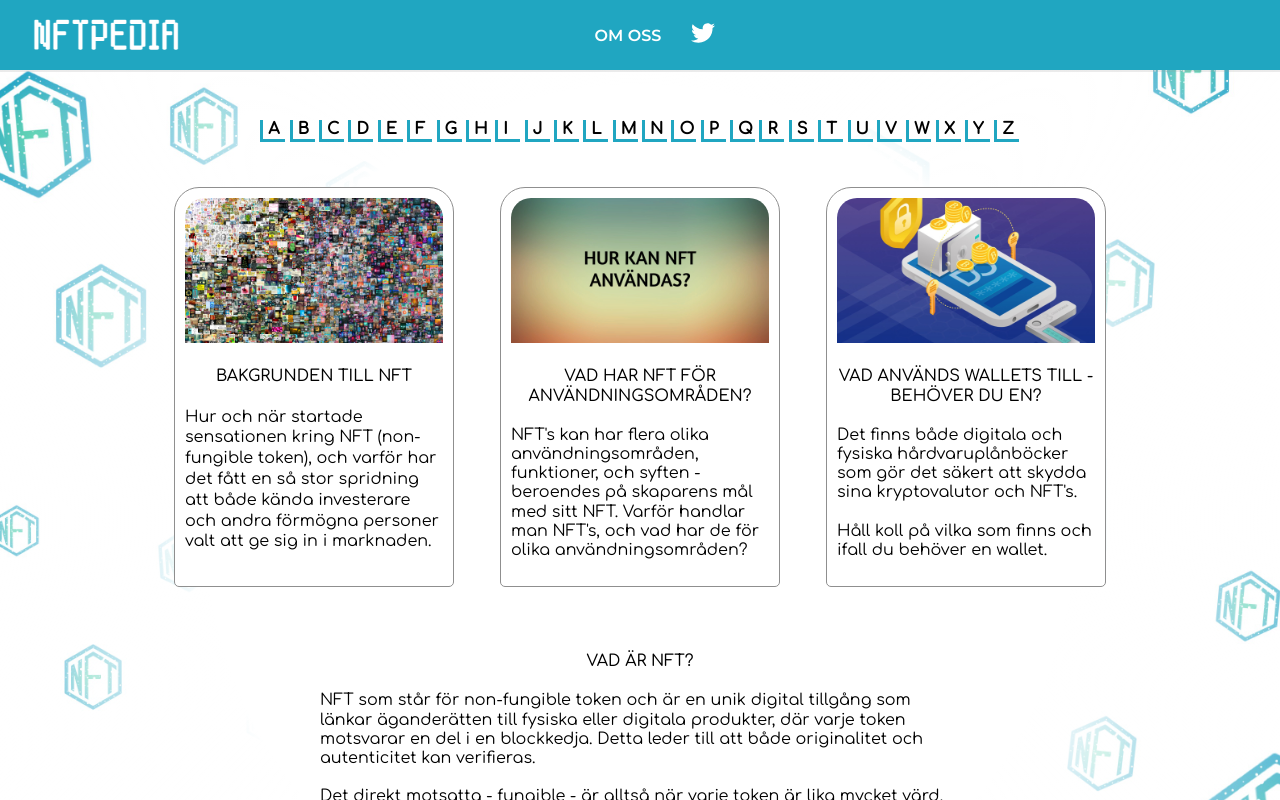
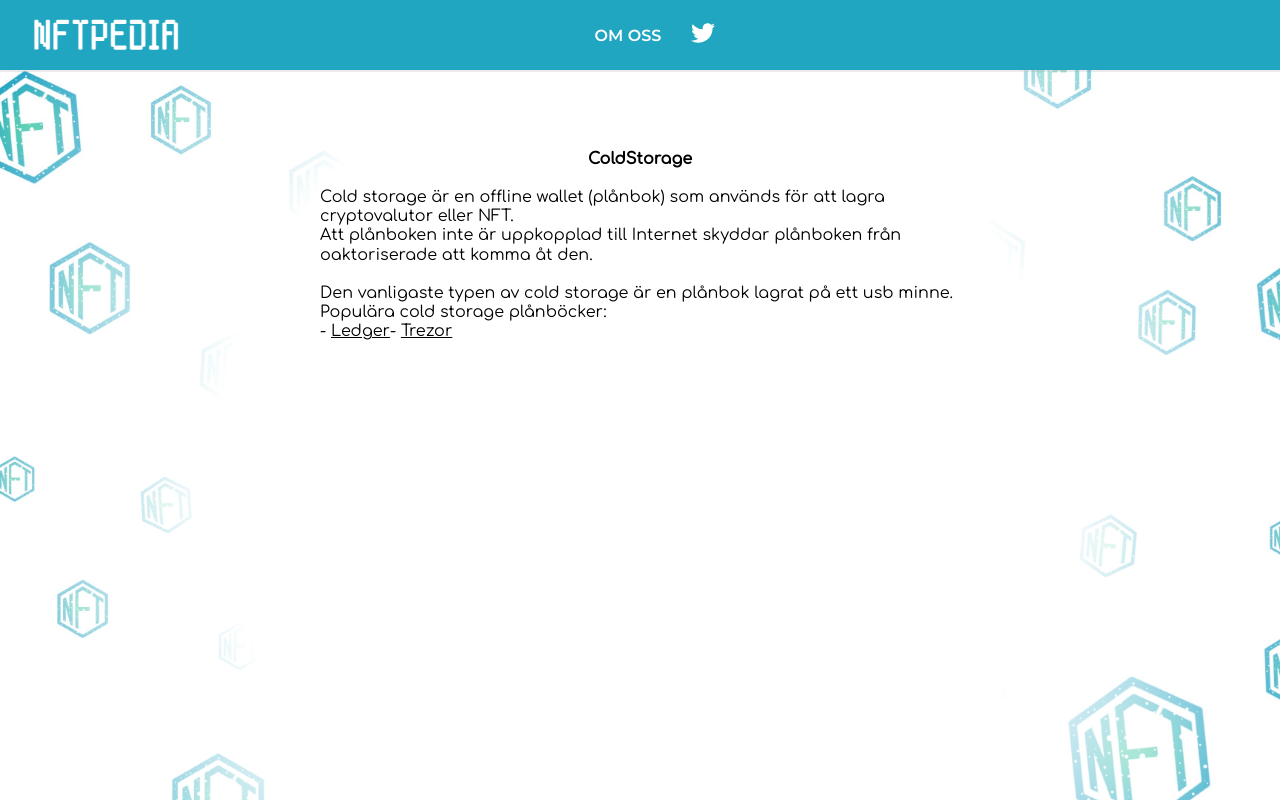
Before and after one commit to jossifelefteriadis/nftpedia, a React (Create React App) app: page /cold-storage in a window 1280 px wide. Shown: the top 800 px of the page. Built offline with nearby package versions, Linux system fonts and the light colour scheme.

Commit message:
Add description for more words

```diff
--- a/src/components/PageContainer.js
+++ b/src/components/PageContainer.js
@@ -19,6 +19,9 @@ import Block from "./words/Block";
 import Blockchain from "./words/Blockchain";
 import BAYC from "./words/BAYC";
 import Bot from "./words/Bot";
+
+import CashGrab from "./words/CashGrab";
+import ColdStorage from "./words/ColdStorage";
 
 import A from "./letter/A";
 import B from "./letter/B";
@@ -79,6 +82,12 @@ export default class PageContainer extends React.Component {
           </Route>
           <Route path="/bot">
             <Bot />
+          </Route>
+          <Route path="/cash-grab">
+            <CashGrab />
+          </Route>
+          <Route path="/cold-storage">
+            <ColdStorage />
           </Route>
           <Route path="/A">
             <A />
--- a/src/components/letter/C.js
+++ b/src/components/letter/C.js
@@ -6,19 +6,19 @@ const C = () => (
     <h1>C</h1>
     <br />
     <p className="letter--word">
-      <Link to="/CASH-GRAB">CASH GRAB</Link>
+      <Link to="/cash-grab">CASH GRAB</Link>
     </p>
     <p className="letter--word">
-      <Link to="/COLD-STORAGE">COLD STORAGE</Link>
+      <Link to="/cold-storage">COLD STORAGE</Link>
     </p>
     <p className="letter--word">
-      <Link to="/COLLAB-LAND">COLLAB.LAND (BOT)</Link>
+      <Link to="/collab-land">COLLAB.LAND (BOT)</Link>
     </p>
     <p className="letter--word">
-      <Link to="/CRYPTOCURRENCY-WALLET">CRYPTOCURRENCY WALLET</Link>
+      <Link to="/cryptocurrency-wallet">CRYPTOCURRENCY WALLET</Link>
     </p>
     <p className="letter--word">
-      <Link to="/CRYPTOPUNKS">CRYPTOPUNKS</Link>
+      <Link to="/cryptopunks">CRYPTOPUNKS</Link>
     </p>
   </section>
 );
--- /dev/null
+++ b/src/components/words/CashGrab.js
@@ -0,0 +1,18 @@
+import React from "react";
+
+const CashGrab = () => (
+  <section className="word-description-container">
+    <h1>CashGrab</h1>
+    <p>
+      Cash Grab begreppet refererar till ett projekt som oftast har låg
+      anstägning av grundarna, ingen roadmap eller plan för framtiden, och som
+      är prissatt lite för högt.
+      <br />
+      <br />
+      Väldigt vanligt att kända personer eller influencers deltar i
+      marknadsföringen av dessa projekt tills de säljs slut.
+    </p>
+  </section>
+);
+
+export default CashGrab;
--- /dev/null
+++ b/src/components/words/ColdStorage.js
@@ -0,0 +1,30 @@
+import React from "react";
+
+const ColdStorage = () => (
+  <section className="word-description-container">
+    <h1>ColdStorage</h1>
+    <p>
+      Cold storage är en offline wallet (plånbok) som används för att lagra
+      cryptovalutor eller NFT.
+      <br />
+      Att plånboken inte är uppkopplad till Internet skyddar plånboken från
+      oaktoriserade att komma åt den.
+      <br />
+      <br />
+      Den vanligaste typen av cold storage är en plånbok lagrat på ett usb
+      minne.
+      <br />
+      Populära cold storage plånböcker:
+      <br />-{" "}
+      <a href="https://www.ledger.com" target="_blank" rel="noreferrer">
+        Ledger
+      </a>
+      -{" "}
+      <a href="https://www.trezor.io" target="_blank" rel="noreferrer">
+        Trezor
+      </a>
+    </p>
+  </section>
+);
+
+export default ColdStorage;
```
